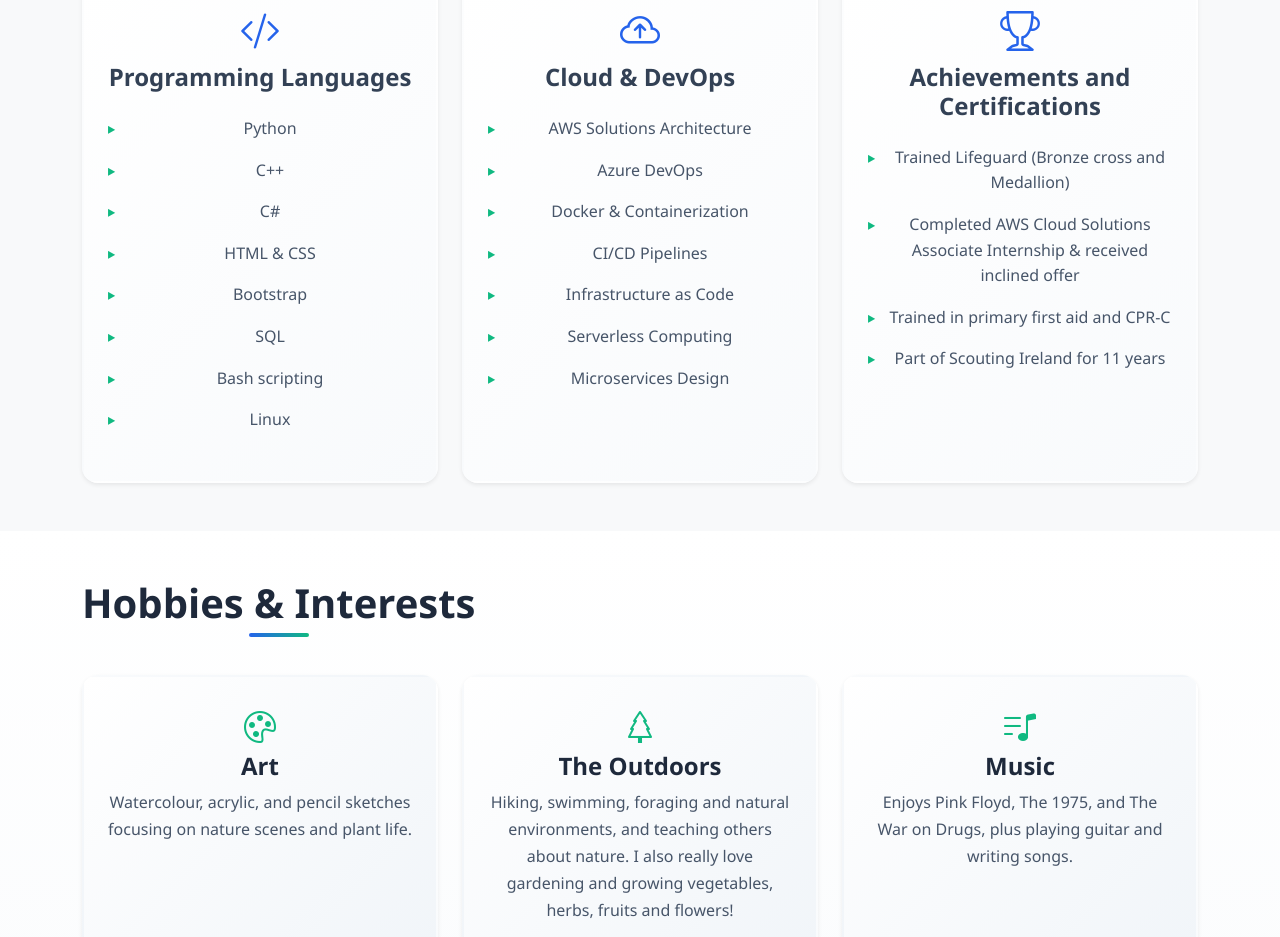
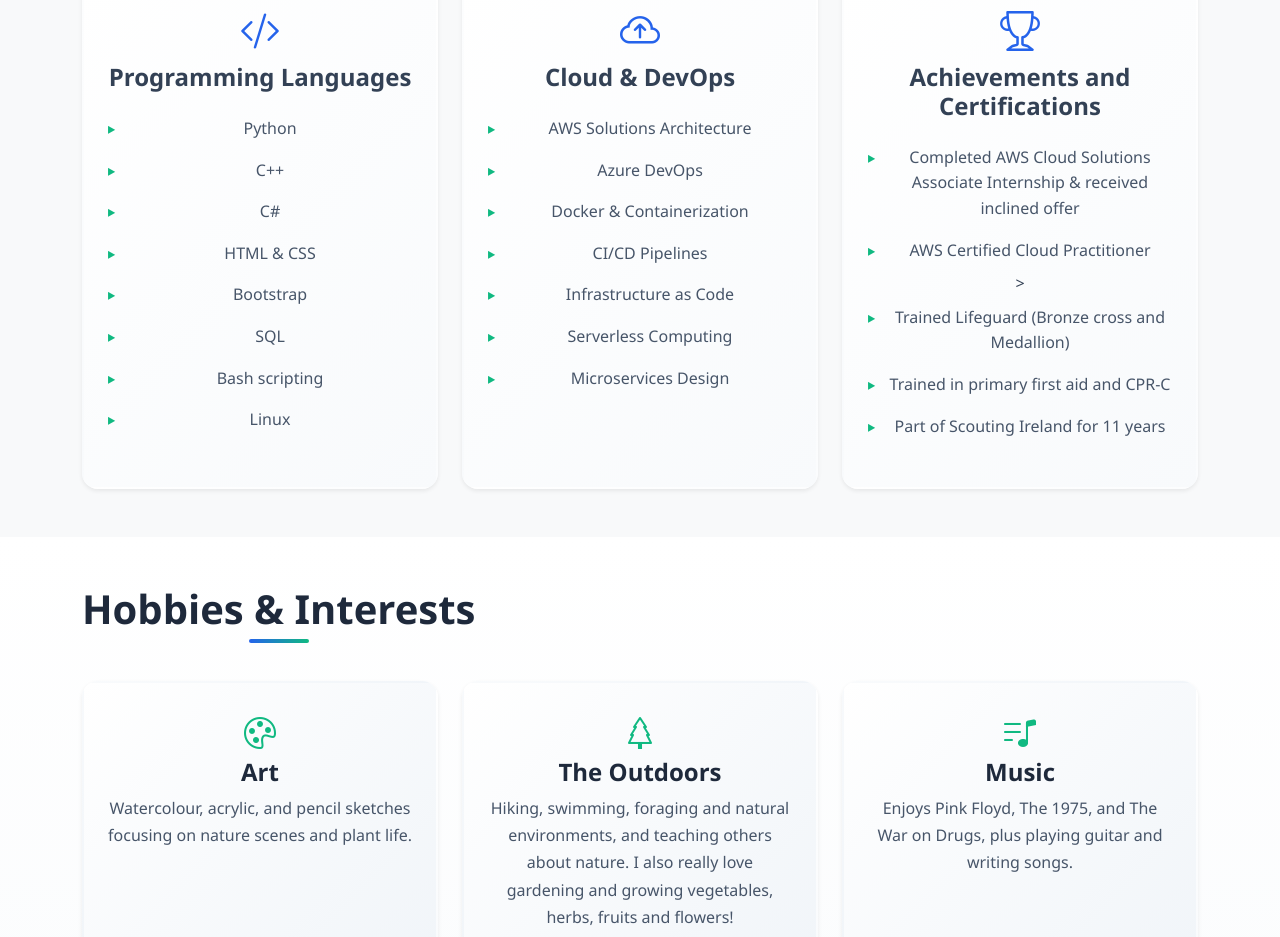
Before and after one commit to i2nerd4u/BootstrapProject, a website: page index.html in a window 1280 px wide. Shown: the part 9126-10063 px from the top of the page. Drawn offline with nearby package versions, Linux system fonts and the light colour scheme.

Commit message:
Reorder achievements and add AWS certification

```diff
--- a/index.html
+++ b/index.html
@@ -637,8 +637,9 @@
           <i class="bi bi-trophy fs-1 mb-3"></i>
           <h4 class="fw-bold mb-3">Achievements and Certifications</h4>
           <ul class="skill-list list-unstyled">
+            <li>Completed AWS Cloud Solutions Associate Internship & received inclined offer</li>
+            <li>AWS Certified Cloud Practitioner</li>>
             <li>Trained Lifeguard (Bronze cross and Medallion)</li>
-            <li>Completed AWS Cloud Solutions Associate Internship & received inclined offer</li>
             <li>Trained in primary first aid and CPR-C</li>
             <li>Part of Scouting Ireland for 11 years</li>
 
```
